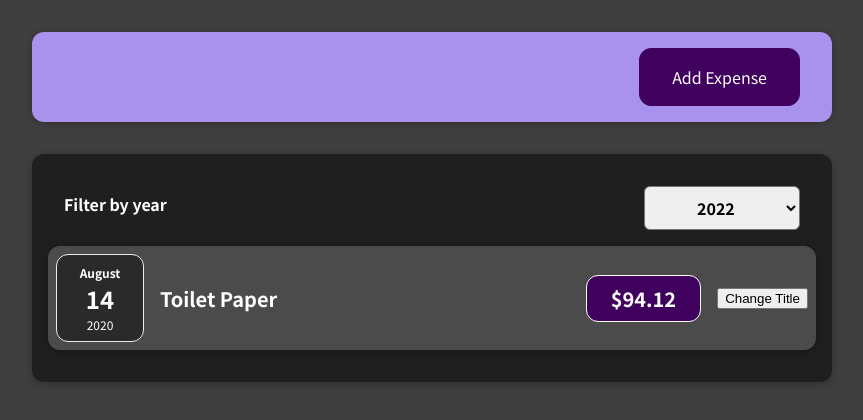
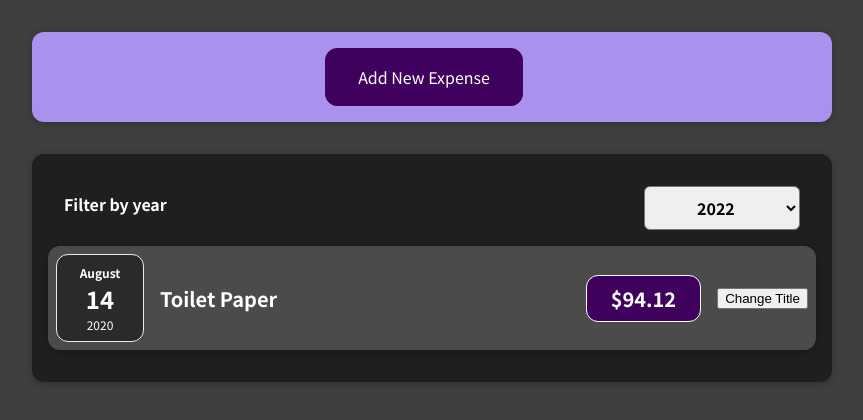
Before and after one commit to SpyrosVigkos/maximilian-react-course, a React (Create React App) app in the folder state-events/: page / in a window 1280 px wide. Shown: the top 420 px of the page, without its empty margins (208-1071 px from the left). Built offline with nearby package versions, Linux system fonts and the light colour scheme.

Commit message:
Max's Solution on assignment

```diff
--- a/state-events/src/components/NewExpense/ExpenseForm.jsx
+++ b/state-events/src/components/NewExpense/ExpenseForm.jsx
@@ -62,18 +62,7 @@
     setEnteredDate("");
   };
 
-  const [isShown, setIsShown] = useState(false);
-  const handleClick = (event) => {
-    setIsShown((current) => !current);
-  };
   return (
-    <div>
-      {!isShown && (
-        <div className="new-expense__actions">
-          <button onClick={handleClick}>Add Expense</button>
-        </div>
-      )}
-      {isShown && (
     <form onSubmit={submitHandler}>
       <div className="new-expense__controls">
         <div className="new-expense__control">
@@ -106,12 +95,12 @@
         </div>
       </div>
       <div className="new-expense__actions">
-            <button onClick={handleClick}>Cancel</button>
+        <button type="button" onClick={props.onCancel}>
+          Cancel
+        </button>
         <button type="submit">Add Expense</button>
       </div>
     </form>
-      )}
-    </div>
   );
 };
 
--- a/state-events/src/components/NewExpense/NewExpense.js
+++ b/state-events/src/components/NewExpense/NewExpense.js
@@ -1,18 +1,36 @@
-import React from "react";
+import React, { useState } from "react";
 import "./NewExpense.css";
 import ExpenseForm from "./ExpenseForm";
 
 const NewExpense = (props) => {
+  const [isEditing, setIsEditing] = useState(false);
+
   const saveExpenseDataHandler = (enteredExpenseData) => {
     const expenseData = {
       ...enteredExpenseData,
       id: Math.random().toString(),
     };
     props.onAddExpense(expenseData);
+    setIsEditing(false);
+  };
+
+  const startEditinHandler = () => {
+    setIsEditing(true);
+  };
+  const stopEditingHandler = () => {
+    setIsEditing(false);
   };
   return (
     <div className="new-expense">
-      <ExpenseForm onSaveExpenseData={saveExpenseDataHandler} />
+      {!isEditing && (
+        <button onClick={startEditinHandler}>Add New Expense</button>
+      )}
+      {isEditing && (
+        <ExpenseForm
+          onSaveExpenseData={saveExpenseDataHandler}
+          onCancel={stopEditingHandler}
+        />
+      )}
     </div>
   );
 };
```
Also changed, not shown: 1 other file (tests, documents, lock files or other folders). Lines whose indentation alone changed are shown as unchanged.
